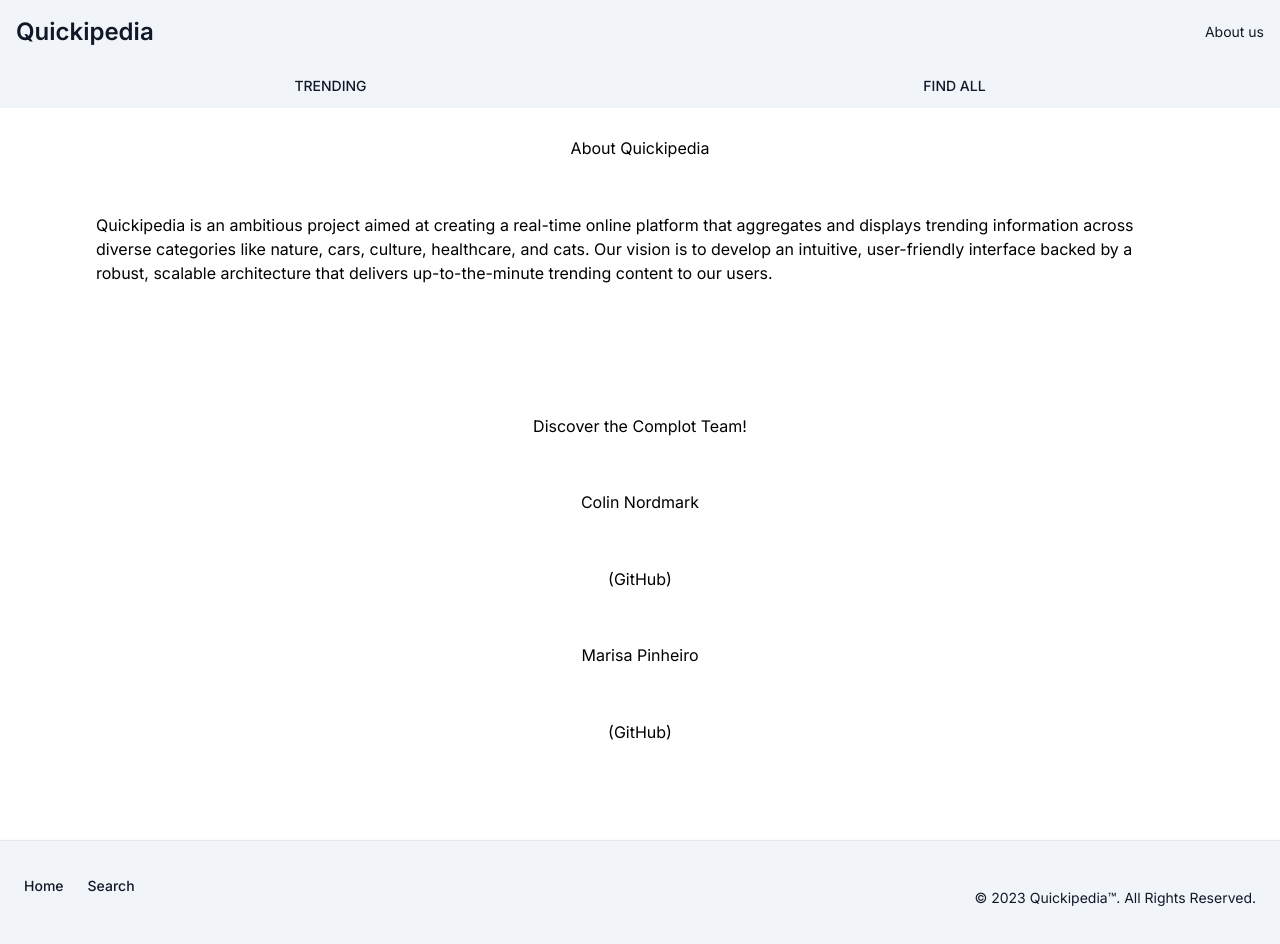
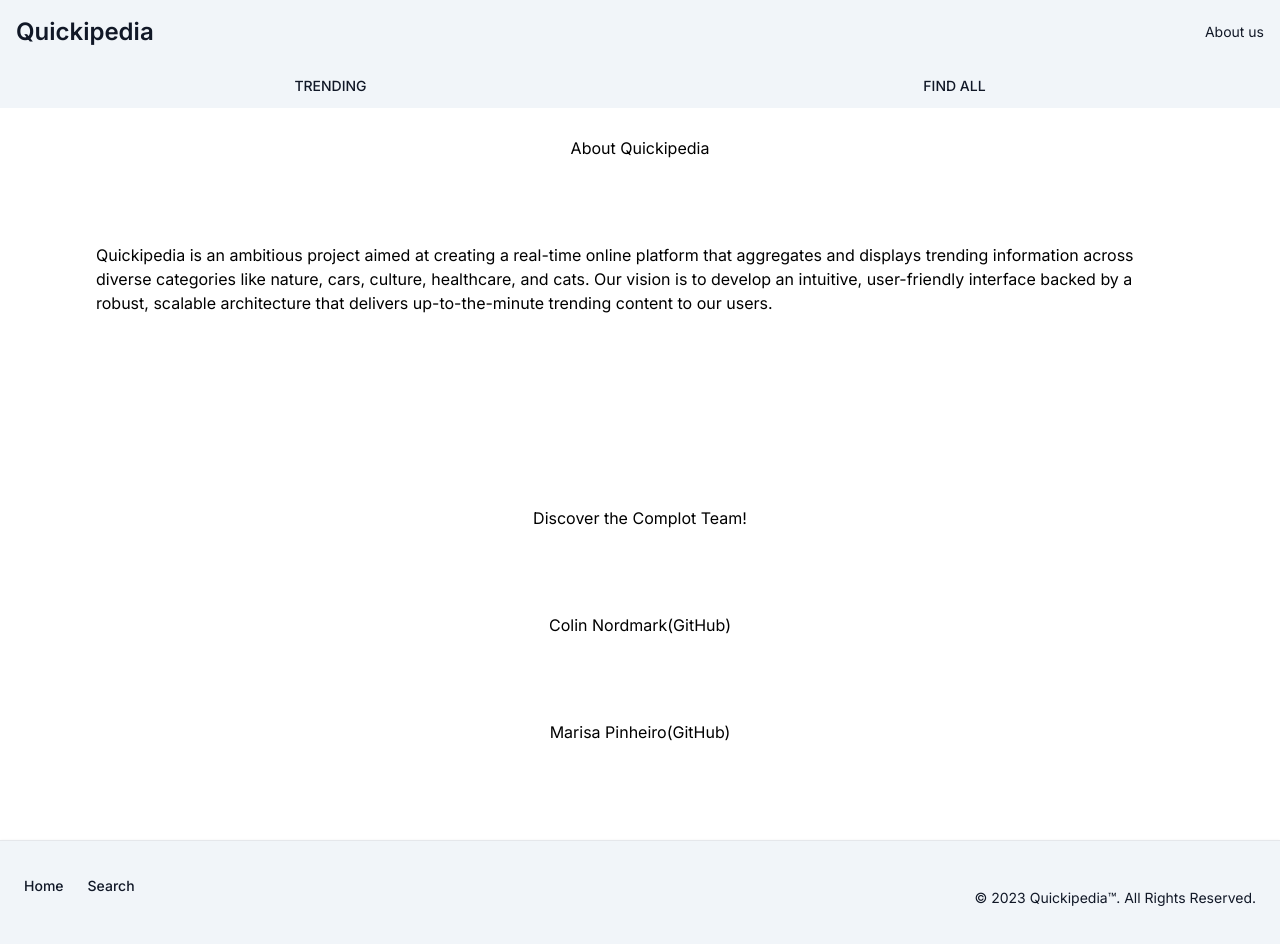
Before and after one commit to ComplotTeam/Quickipedia, a Next.js app in the folder quickipedia_frontend/: page /about in a window 1280 px wide. Shown: the top 944 px of the page. Built offline with nearby package versions, Linux system fonts and the light colour scheme.

Commit message:
refactor: small changes on about us page

```diff
--- a/quickipedia_frontend/app/about/page.tsx
+++ b/quickipedia_frontend/app/about/page.tsx
@@ -1,12 +1,47 @@
 import Link from "next/link";
 
 export default function About() {
-    return <main className="flex min-h-screen mt-10 flex-col items-center justify-between p-24">
-        <h1>About Quickipedia</h1>
-        <p>Quickipedia is an ambitious project aimed at creating a real-time online platform that aggregates and displays trending information across diverse categories like nature, cars, culture, healthcare, and cats. Our vision is to develop an intuitive, user-friendly interface backed by a robust, scalable architecture that delivers up-to-the-minute trending content to our users.</p>
-        <br/>
-        <h2>Discover the Complot Team!</h2>
-        <Link href="https://www.linkedin.com/in/colinnordmark/" className="hover:underline">Colin Nordmark</Link><Link href="https://github.com/colinnordmark" className="hover:underline"> (GitHub)</Link>
-        <Link href="https://www.linkedin.com/in/marisa-pinheiro-833a12113/" className="hover:underline">Marisa Pinheiro</Link><Link href="https://github.com/Marisa-Pinheiro" className="hover:underline"> (GitHub)</Link>
+  return (
+    <main className="flex min-h-screen mt-10 flex-col items-center justify-between p-24">
+      <h1>About Quickipedia</h1>
+      <p>
+        Quickipedia is an ambitious project aimed at creating a real-time online
+        platform that aggregates and displays trending information across
+        diverse categories like nature, cars, culture, healthcare, and cats. Our
+        vision is to develop an intuitive, user-friendly interface backed by a
+        robust, scalable architecture that delivers up-to-the-minute trending
+        content to our users.
+      </p>
+      <br />
+      <h2>Discover the Complot Team!</h2>
+      <p>
+        <Link
+          href="https://www.linkedin.com/in/colinnordmark/"
+          className="hover:underline"
+        >
+          Colin Nordmark
+        </Link>
+        <Link
+          href="https://github.com/colinnordmark"
+          className="hover:underline"
+        >
+           (GitHub)
+        </Link>
+      </p>
+      <p>
+        <Link
+          href="https://www.linkedin.com/in/marisa-pinheiro-833a12113/"
+          className="hover:underline"
+        >
+          Marisa Pinheiro
+        </Link>
+        <Link
+          href="https://github.com/Marisa-Pinheiro"
+          className="hover:underline"
+        >
+           (GitHub)
+        </Link>
+      </p>
     </main>
+  );
 }
```
